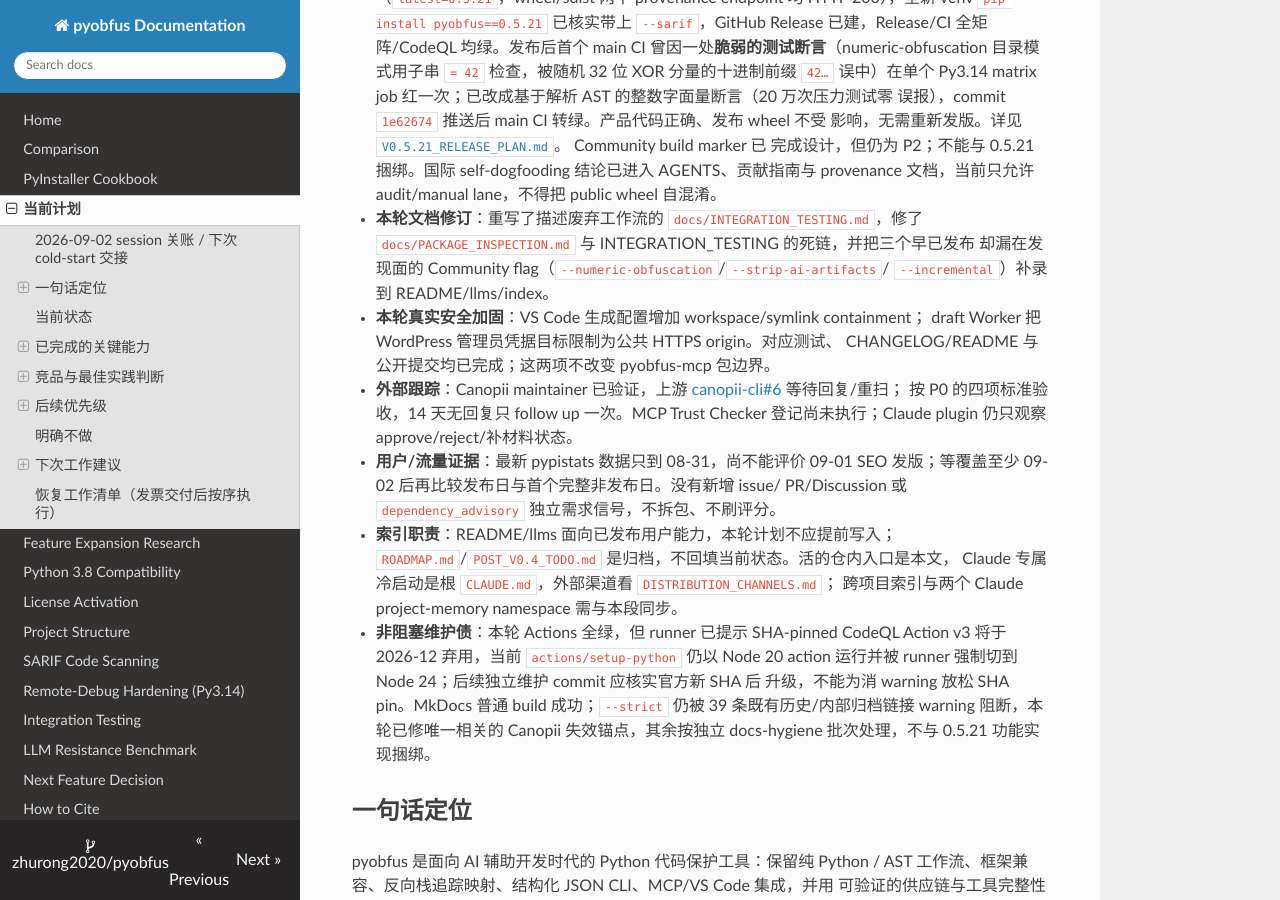
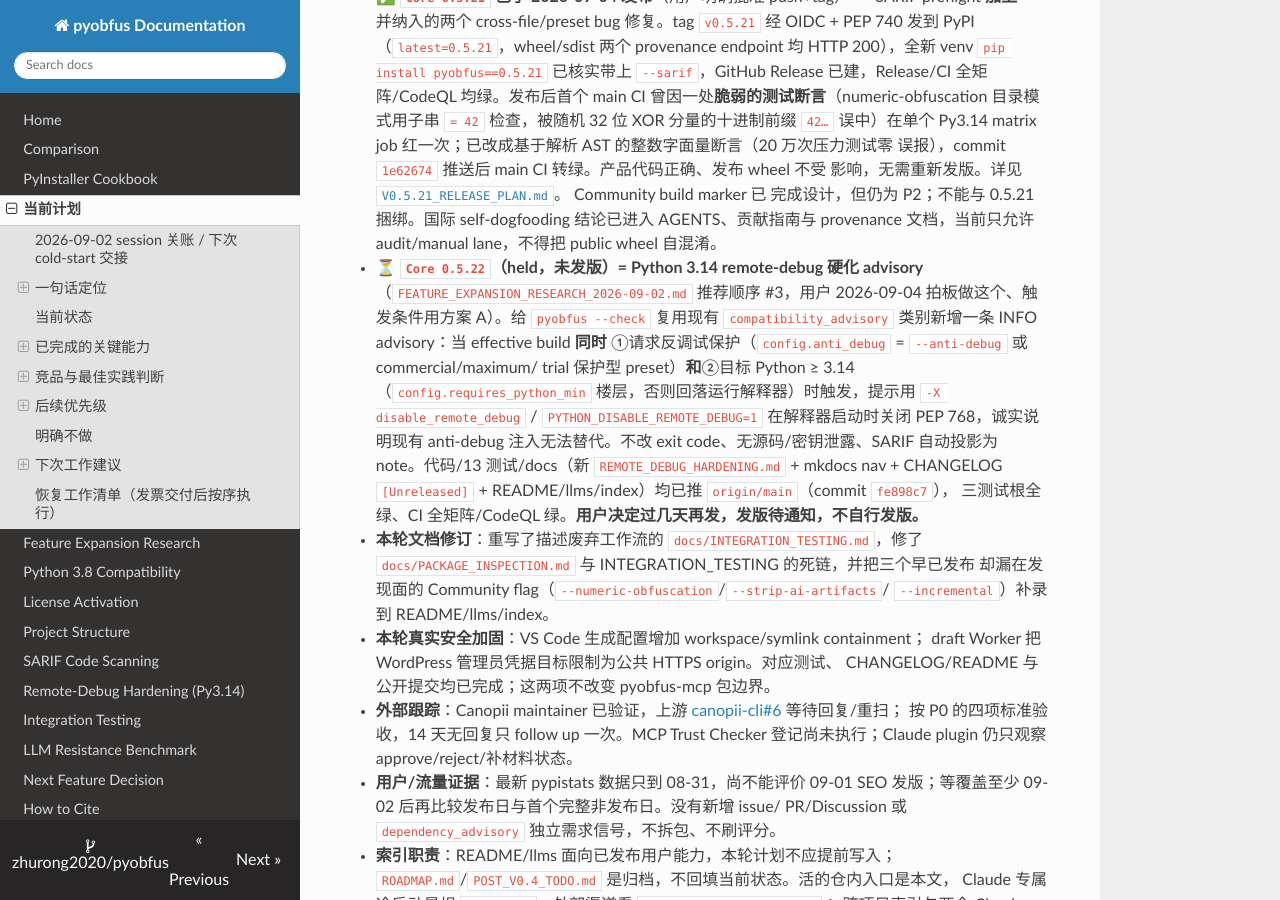
Before and after one commit to zhurong2020/pyobfus, an MkDocs documentation site: the page built from docs/CURRENT_PLAN_ZH.md, in a window 1280 px wide and 900 px high, scrolled down 1049 px. Built offline with MkDocs 1.6.1, drawn with Linux system fonts in a browser that asks for light colours; nearby versions of some CDN libraries; some of the changed text lies outside the part shown.

Commit message:
docs: document held 0.5.22 remote-debug advisory and sync README
README's Compatibility cookbooks bullet now mentions the Python 3.14 PEP 768
remote-debug advisory (same compatibility_advisory category, with its cookbook).
Record the held-but-unreleased 0.5.22 feature in CURRENT_PLAN_ZH and the
CLAUDE.md focus block so a cold start knows what is staged and that release
awaits user approval.

Co-Authored-By: Claude Opus 4.8 <noreply@anthropic.com>

```diff
--- a/docs/CURRENT_PLAN_ZH.md
+++ b/docs/CURRENT_PLAN_ZH.md
@@ -2,7 +2,10 @@
 
 更新时间：2026-09-04（`pyobfus` **0.5.21 已发布**——SARIF preflight +
 两个 cross-file/preset bug 修复，见下方 gate 小节。`pyobfus-mcp` 仍 0.3.10、
-`vscode-extension` 仍 0.4.1，本轮均未动。以下历史段保留 09-03 关账内容。）
+`vscode-extension` 仍 0.4.1，本轮均未动。**下一小版本 `0.5.22` 内容已实现并
+held 在 `[Unreleased]`：Python 3.14 remote-debug 硬化 advisory（触发条件方案
+A）——用户决定过几天再发，发版四步（版本号/CHANGELOG/README 横幅/tag）待用户
+通知，不自行发版。** 以下历史段保留 09-03 关账内容。）
 
 更新时间：2026-09-03（`pyobfus` 0.5.20 与 `pyobfus-mcp` 0.3.10 已发布；
 `vscode-extension` 最新仍为 0.4.1。既有付款
@@ -54,6 +57,18 @@ the invoice. This should work.”，表示已接受此前发送的 Stripe Invoic
   完成设计，但仍为 P2；不能与 0.5.21 捆绑。国际 self-dogfooding 结论已进入
   AGENTS、贡献指南与 provenance 文档，当前只允许 audit/manual lane，不得把
   public wheel 自混淆。
+- **⏳ `Core 0.5.22`（held，未发版）= Python 3.14 remote-debug 硬化 advisory**
+  （`FEATURE_EXPANSION_RESEARCH_2026-09-02.md` 推荐顺序 #3，用户 2026-09-04
+  拍板做这个、触发条件用方案 A）。给 `pyobfus --check` 复用现有
+  `compatibility_advisory` 类别新增一条 INFO advisory：当 effective build **同时**
+  ①请求反调试保护（`config.anti_debug` = `--anti-debug` 或 commercial/maximum/
+  trial 保护型 preset）**和**②目标 Python ≥ 3.14（`config.requires_python_min`
+  楼层，否则回落运行解释器）时触发，提示用 `-X disable_remote_debug` /
+  `PYTHON_DISABLE_REMOTE_DEBUG=1` 在解释器启动时关闭 PEP 768，诚实说明现有
+  anti-debug 注入无法替代。不改 exit code、无源码/密钥泄露、SARIF 自动投影为
+  note。代码/13 测试/docs（新 `REMOTE_DEBUG_HARDENING.md` + mkdocs nav + CHANGELOG
+  `[Unreleased]` + README/llms/index）均已推 `origin/main`（commit `fe898c7`），
+  三测试根全绿、CI 全矩阵/CodeQL 绿。**用户决定过几天再发，发版待通知，不自行发版。**
 - **本轮文档修订**：重写了描述废弃工作流的 `docs/INTEGRATION_TESTING.md`，修了
   `docs/PACKAGE_INSPECTION.md` 与 INTEGRATION_TESTING 的死链，并把三个早已发布
   却漏在发现面的 Community flag（`--numeric-obfuscation`/`--strip-ai-artifacts`/
```
Also changed, not shown: CLAUDE.md (+8 -0 lines), README.md (+1 -1 lines).
